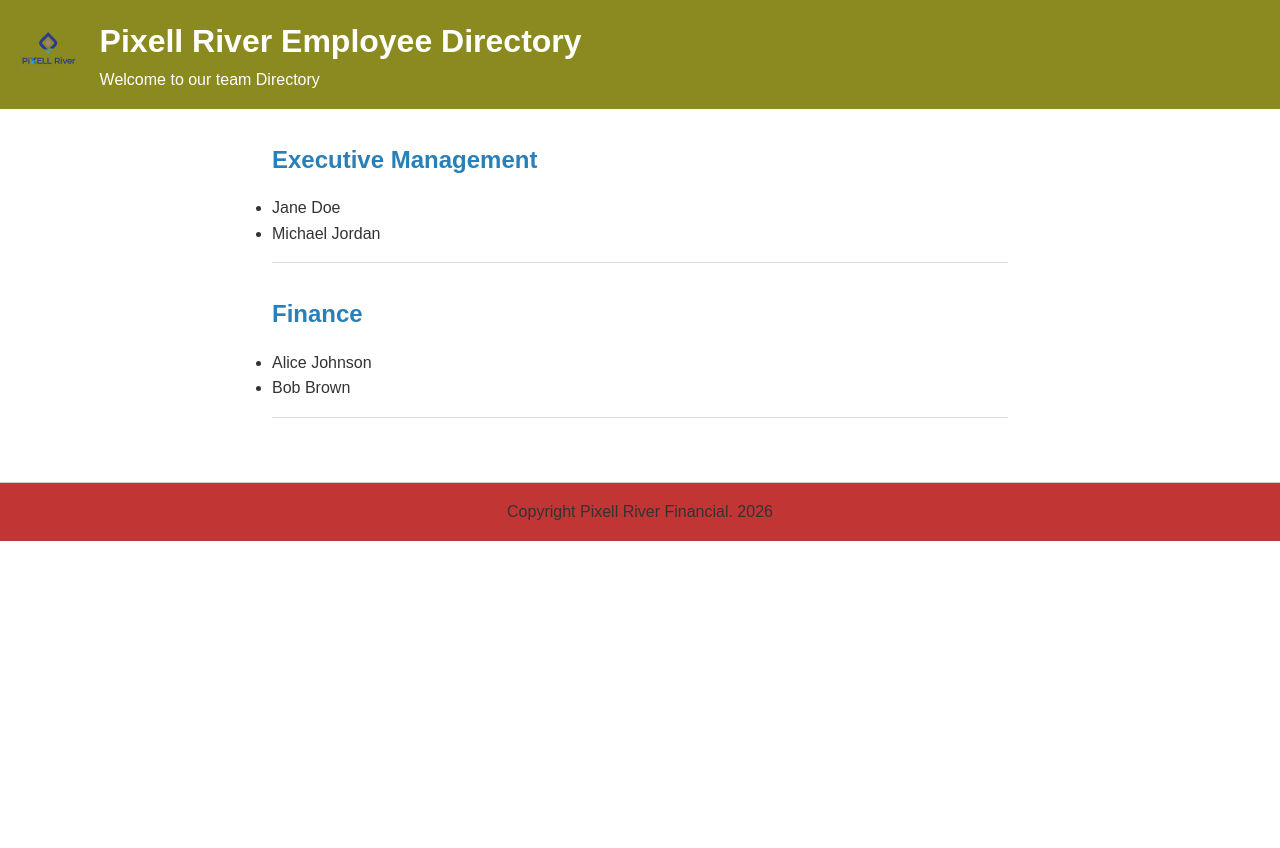
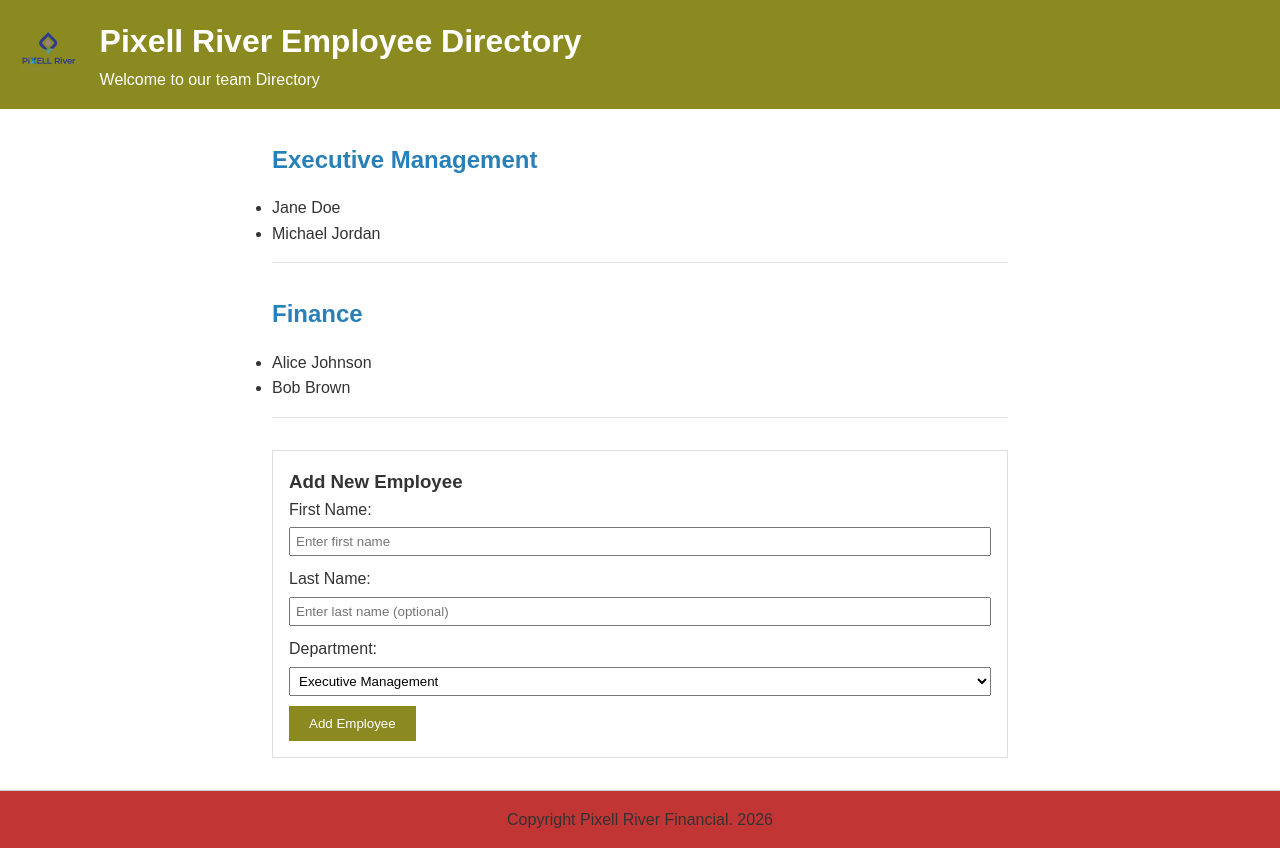
Before and after one commit to JusArthur/full-stack-lab-1, a React (Vite) app: page / in a window 1280 px wide. Before the commit the page ends 800 px from the top, so only its background shows below. Built offline with nearby package versions, Linux system fonts and the light colour scheme.

Commit message:
implement AddEmployeeForm component and manage employee addition in App state

```diff
--- a/src/App.tsx
+++ b/src/App.tsx
@@ -1,9 +1,12 @@
+// src/App.tsx
+import { useState } from 'react';
 import './App.css';
 import { Page } from './components/layout/Page';
 import DepartmentSection from './components/Department/DepartmentSection';
-import type { Department } from './types/types';
+import AddEmployeeForm from './components/Employee/AddEmployeeForm';
+import type { Department, Employee } from './types/types';
 
-const departments: Department[] = [
+const initialDepartments: Department[] = [
     {
         name: "Executive Management",
         employees: [
@@ -21,11 +24,37 @@ const departments: Department[] = [
 ];
 
 function App() {
+    // 1. Initialize state with the initial data
+    const [departments, setDepartments] = useState<Department[]>(initialDepartments);
+
+    // 2. Create handler to update state
+    const handleAddEmployee = (departmentName: string, newEmployee: Employee) => {
+        setDepartments(prevDepartments => {
+            return prevDepartments.map(dept => {
+                if (dept.name === departmentName) {
+                    return {
+                        ...dept,
+                        employees: [...dept.employees, newEmployee]
+                    };
+                }
+                // Return other departments unchanged
+                return dept;
+            });
+        });
+    };
+
     return (
         <Page>
+            {/* Render the departments from STATE, not the constant */}
             {departments.map((dept, index) => (
                 <DepartmentSection key={index} dept={dept} />
             ))}
+
+            {/* 3. Render the Form and pass the state and handler */}
+            <AddEmployeeForm
+                departments={departments}
+                onAdd={handleAddEmployee}
+            />
         </Page>
     );
 }
--- /dev/null
+++ b/src/components/Employee/AddEmployeeForm.tsx
@@ -0,0 +1,92 @@
+import { useState } from 'react';
+import type { Department, Employee } from '../../types/types';
+
+interface Props {
+  departments: Department[];
+  onAdd: (departmentName: string, employee: Employee) => void;
+}
+
+const AddEmployeeForm = ({ departments, onAdd }: Props) => {
+  // Initialize state for form fields
+  const [firstName, setFirstName] = useState('');
+  const [lastName, setLastName] = useState('');
+  const [selectedDept, setSelectedDept] = useState(departments[0]?.name || '');
+  const [error, setError] = useState<string | null>(null);
+
+  const handleSubmit = (e: React.FormEvent) => {
+    e.preventDefault();
+
+    // Clear existing validation messages
+    setError(null);
+
+    // Validate First Name (at least 3 characters)
+    if (firstName.trim().length < 3) {
+      setError('First Name must be at least 3 characters long.');
+      return;
+    }
+
+    // Validate Department selection
+    if (!selectedDept) {
+      setError('Please select a department.');
+      return;
+    }
+
+    // If valid, pass data to parent
+    onAdd(selectedDept, { firstName, lastName });
+
+    // Reset form fields (optional, but good UX)
+    setFirstName('');
+    setLastName('');
+  };
+
+  return (
+    <form className="add-employee-form" onSubmit={handleSubmit} style={{ marginTop: '2rem', padding: '1rem', border: '1px solid #ddd' }}>
+      <h3>Add New Employee</h3>
+
+      {error && <div style={{ color: 'red', marginBottom: '10px' }}>{error}</div>}
+
+      <div style={{ marginBottom: '10px' }}>
+        <label style={{ display: 'block', marginBottom: '5px' }}>First Name:</label>
+        <input
+          type="text"
+          value={firstName}
+          onChange={(e) => setFirstName(e.target.value)}
+          placeholder="Enter first name"
+          style={{ padding: '5px', width: '100%' }}
+        />
+      </div>
+
+      <div style={{ marginBottom: '10px' }}>
+        <label style={{ display: 'block', marginBottom: '5px' }}>Last Name:</label>
+        <input
+          type="text"
+          value={lastName}
+          onChange={(e) => setLastName(e.target.value)}
+          placeholder="Enter last name (optional)"
+          style={{ padding: '5px', width: '100%' }}
+        />
+      </div>
+
+      <div style={{ marginBottom: '10px' }}>
+        <label style={{ display: 'block', marginBottom: '5px' }}>Department:</label>
+        <select
+          value={selectedDept}
+          onChange={(e) => setSelectedDept(e.target.value)}
+          style={{ padding: '5px', width: '100%' }}
+        >
+          {departments.map(dept => (
+            <option key={dept.name} value={dept.name}>
+              {dept.name}
+            </option>
+          ))}
+        </select>
+      </div>
+
+      <button type="submit" style={{ padding: '10px 20px', backgroundColor: '#8a8a21', color: '#fff', border: 'none', cursor: 'pointer' }}>
+        Add Employee
+      </button>
+    </form>
+  );
+};
+
+export default AddEmployeeForm;
```
